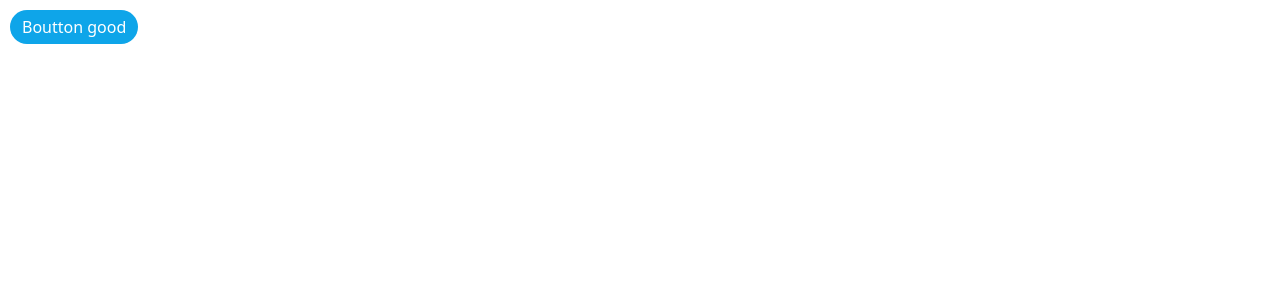
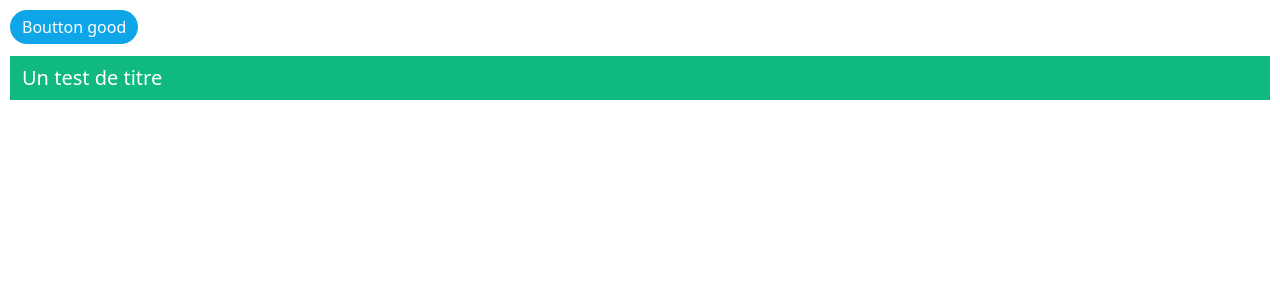
Before and after one commit to pharos-lab/lantern, a Vue app: page / in a window 1280 px wide. Shown: the top 300 px of the page. Built offline with nearby package versions, Linux system fonts and the light colour scheme.

Commit message:
made heading component

```diff
--- a/src/App.vue
+++ b/src/App.vue
@@ -1,11 +1,14 @@
 <template>
   <div class="test">
     <LButton color="blue" rounded="pills">Boutton good</LButton>
+    <br />
+    <LHeading color="green" size="xl">Un test de titre</LHeading>
   </div>
 </template>
 
 <script setup>
 import LButton from './components/LButton.vue';
+import LHeading from './components/LHeading.vue';
 </script>
 
 <style scoped>
--- a/src/components/LButton.vue
+++ b/src/components/LButton.vue
@@ -6,8 +6,9 @@
 
 <script setup>
 import { ref, computed } from 'vue';
-import '@/colors.css';
-import '@/rounded.css';
+import '@/styles/colors.css';
+import '@/styles/hover.css';
+import '@/styles/rounded.css';
 
 const props = defineProps({
   color: {
--- /dev/null
+++ b/src/components/LHeading.vue
@@ -0,0 +1,92 @@
+<template>
+  <div class="l-heading" :class="[size, color, margin, padding]">
+    <component :is="tag">
+      <slot></slot>
+    </component>
+  </div>
+</template>
+
+<script setup>
+import { ref, computed } from 'vue';
+import '@/styles/colors.css';
+import '@/styles/sizes.css';
+
+const props = defineProps({
+  color: {
+    type: String,
+    validator(value) {
+      // The value must match one of these strings
+      return ['slate', 'red', 'orange', 'yellow', 'blue'].includes(value);
+    },
+  },
+  size: {
+    type: String,
+    default: 'normal',
+    validator(value) {
+      return [
+        'xs',
+        'sm',
+        'normal',
+        'lg',
+        'xl',
+        '2xl',
+        '3xl',
+        '4xl',
+        '5xl',
+        '6xl',
+        '7xl',
+        '8xl',
+        '9xl',
+      ].includes(value);
+    },
+  },
+  level: {
+    type: String,
+    default: '2',
+    validator(value) {
+      return ['1', '2', '3', '4', '5', '6'].includes(value);
+    },
+  },
+  background: {
+    type: Boolean,
+    default: false,
+  },
+  noMargin: {
+    type: Boolean,
+    default: false,
+  },
+  noPadding: {
+    type: Boolean,
+    default: false,
+  },
+});
+
+const color = computed(() => {
+  return props.background ? `text-${props.color}` : props.color;
+});
+
+const tag = computed(() => {
+  return 'h' + props.level;
+});
+
+const padding = computed(() => {
+  return props.noPadding ? '' : 'l-heading-padding';
+});
+
+const margin = computed(() => {
+  return props.noMargin ? '' : 'l-heading-margin';
+});
+const size = computed(() => {
+  return `text-${props.size}`;
+});
+</script>
+
+<style scoped>
+.l-heading-margin {
+  margin: 12px 0;
+}
+
+.l-heading-padding {
+  padding: 8px 12px;
+}
+</style>
--- a/src/colors.css
+++ b/src/styles/colors.css
@@ -5,6 +5,10 @@
 .slate {
   background-color: #64748b;
   color: white;
+}
+
+.text-slate {
+  color: #475569;
 }
 
 .slate-outlined {
@@ -18,25 +22,17 @@
   color: #64748b;
 }
 
-.slate:hover {
-  background-color: #475569;
-}
-.slate-outlined:hover {
-  background-color: #64748b;
-  color: white;
-}
-
-.slate-light:hover {
-  background-color: #cbd5e1;
-}
-
 .red {
   background-color: #ef4444;
   color: white;
 }
 
+.text-red {
+  color: #dc2626;
+}
+
 .red-outlined {
-  color: #ef4444;
+  color: #dc2626;
   border: 3px solid #ef4444;
   background-color: white;
 }
@@ -46,21 +42,15 @@
   color: #b91c1c;
 }
 
-.red:hover {
-  background-color: #dc2626;
-}
-.red-outlined:hover {
-  background-color: #ef4444;
-  color: white;
-}
 
-.red-light:hover {
-  background-color: #fca5a5;
-}
 
 .orange {
   background-color: #f97316;
   color: white;
+}
+
+.text-orange {
+  color: #ea580c;
 }
 
 .orange-outlined {
@@ -74,21 +64,15 @@
   color: #c2410c;
 }
 
-.orange:hover {
-  background-color: #ea580c;
-}
-.orange-outlined:hover {
-  background-color: #f97316;
-  color: white;
-}
 
-.orange-light:hover {
-  background-color: #fdba74;
-}
 
 .yellow {
   background-color: #eab308;
   color: white;
+}
+
+.text-yellow {
+  color: #ca8a04;
 }
 
 .yellow-outlined {
@@ -102,21 +86,15 @@
   color: #a16207;
 }
 
-.yellow:hover {
-  background-color: #ca8a04;
-}
-.yellow-outlined:hover {
-  background-color: #eab308;
-  color: white;
-}
 
-.yellow-light:hover {
-  background-color: #fde047;
-}
 
 .green {
   background-color: #10b981;
   color: white;
+}
+
+.text-green {
+  color: #059669;
 }
 
 .green-outlined {
@@ -130,21 +108,15 @@
   color: #065f46;
 }
 
-.green:hover {
-  background-color: #059669;
-}
-.green-outlined:hover {
-  background-color: #10b981;
-  color: white;
-}
 
-.green-light:hover {
-  background-color: #6ee7b7;
-}
 
 .blue {
   background-color: #0ea5e9;
   color: white;
+}
+
+.text-blue {
+  color: #0284c7;
 }
 
 .blue-outlined {
@@ -157,15 +129,3 @@
   background-color: #bae6fd;
   color: #075985;
 }
-
-.blue:hover {
-  background-color: #0284c7;
-}
-.blue-outlined:hover {
-  background-color: #0ea5e9;
-  color: white;
-}
-
-.blue-light:hover {
-  background-color: #7dd3fc;
-}
--- /dev/null
+++ b/src/styles/hover.css
@@ -0,0 +1,72 @@
+.slate:hover {
+  background-color: #475569;
+}
+
+.slate-outlined:hover {
+  background-color: #64748b;
+  color: white;
+}
+
+.slate-light:hover {
+  background-color: #cbd5e1;
+}
+
+.red:hover {
+  background-color: #dc2626;
+}
+.red-outlined:hover {
+  background-color: #ef4444;
+  color: white;
+}
+
+.red-light:hover {
+  background-color: #fca5a5;
+}
+
+.orange:hover {
+  background-color: #ea580c;
+}
+.orange-outlined:hover {
+  background-color: #f97316;
+  color: white;
+}
+
+.orange-light:hover {
+  background-color: #fdba74;
+}
+
+.yellow:hover {
+  background-color: #ca8a04;
+}
+.yellow-outlined:hover {
+  background-color: #eab308;
+  color: white;
+}
+
+.yellow-light:hover {
+  background-color: #fde047;
+}
+
+.green:hover {
+  background-color: #059669;
+}
+.green-outlined:hover {
+  background-color: #10b981;
+  color: white;
+}
+
+.green-light:hover {
+  background-color: #6ee7b7;
+}
+
+.blue:hover {
+  background-color: #0284c7;
+}
+.blue-outlined:hover {
+  background-color: #0ea5e9;
+  color: white;
+}
+
+.blue-light:hover {
+  background-color: #7dd3fc;
+}
--- /dev/null
+++ b/src/styles/sizes.css
@@ -0,0 +1,52 @@
+.text-xs {
+  font-size: 12px;
+  line-height: 16px;
+}
+.text-sm {
+  font-size: 14px;
+  line-height: 20px;
+}
+.text-normal {
+  font-size: 16px;
+  line-height: 24px;
+}
+.text-lg {
+  font-size: 18px;
+  line-height: 28px;
+}
+.text-xl {
+  font-size: 20px;
+  line-height: 28px;
+}
+.text-2xl {
+  font-size: 24px;
+  line-height: 32px;
+}
+.text-3xl {
+  font-size: 30px;
+  line-height: 36px;
+}
+.text-4xl {
+  font-size: 36px;
+  line-height: 40px;
+}
+.text-5xl {
+  font-size: 48px;
+  line-height: 1;
+}
+.text-6xl {
+  font-size: 60px;
+  line-height: 1;
+}
+.text-7xl {
+  font-size: 72px;
+  line-height: 1;
+}
+.text-8xl {
+  font-size: 96px;
+  line-height: 1;
+}
+.text-9xl {
+  font-size: 128px;
+  line-height: 1;
+}
```
Also changed, not shown: src/styles/rounded.css (renamed from src/rounded.css).
